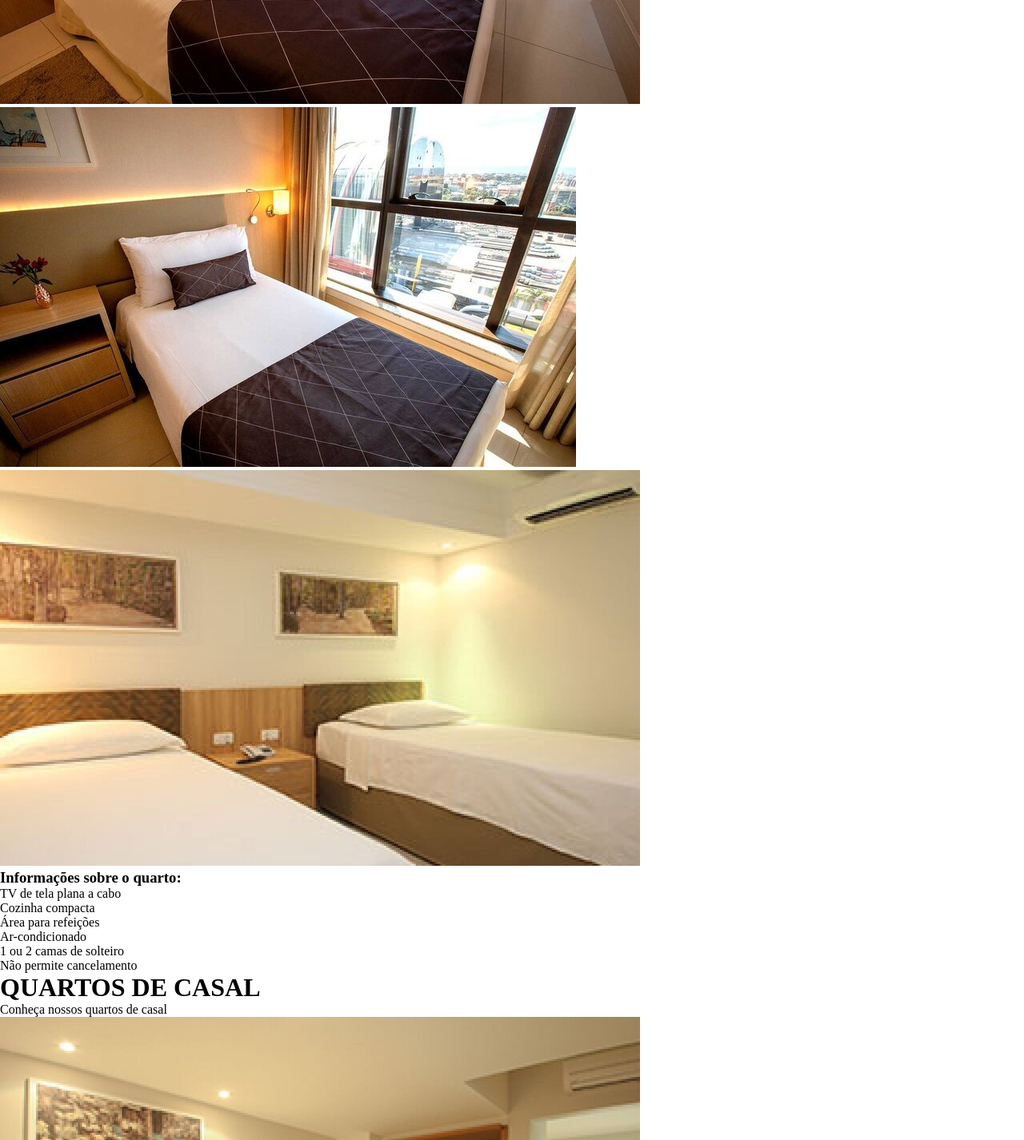
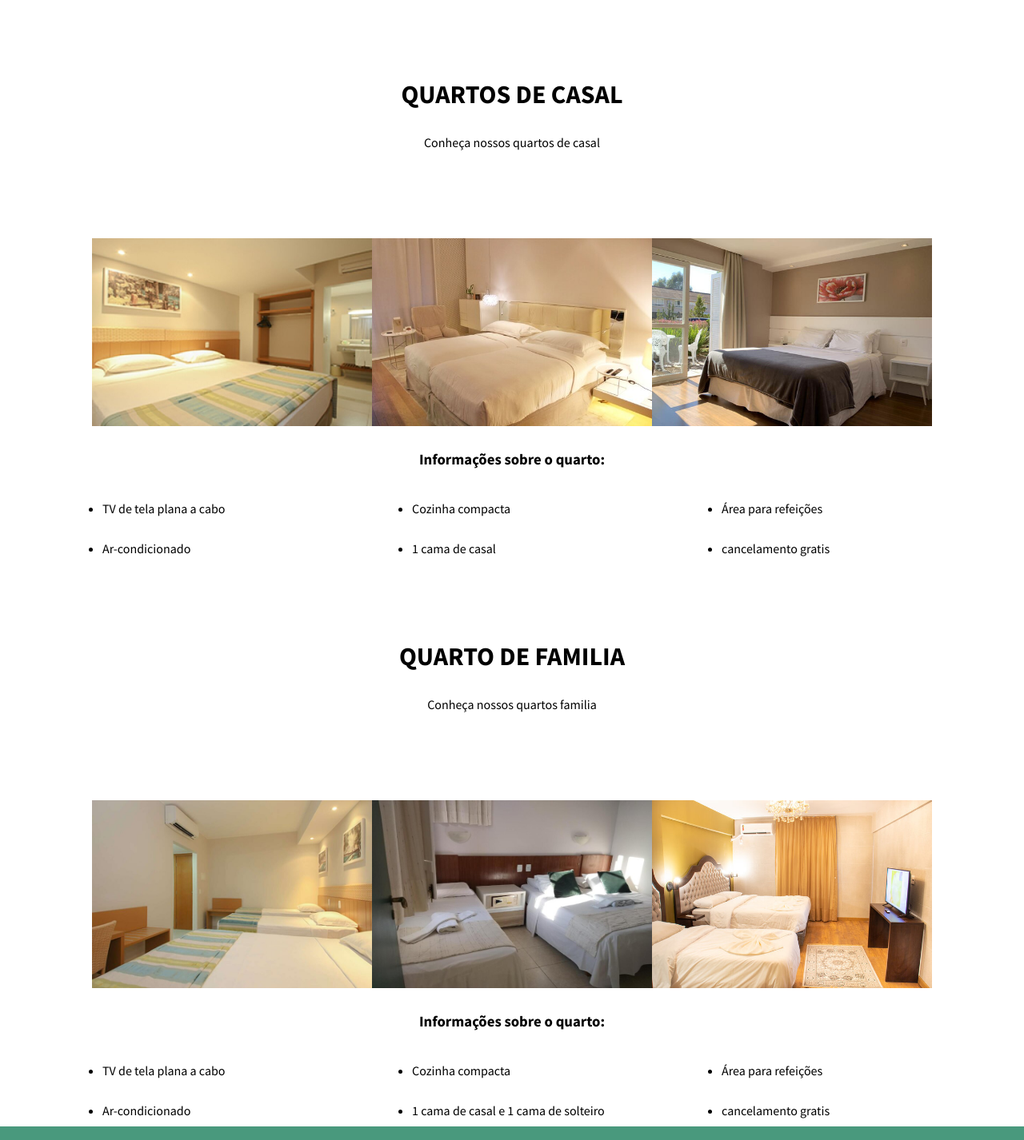
Before and after one commit to BrunoDark777/projeto-pousada, a plain HTML site: page quarto.html in a window 1280 px wide. Shown: the part 1020-2446 px from the top of the page at 80% size. Drawn offline with Linux system fonts and the light colour scheme.

Commit message:
CSS da pagina quartos finalizado

```diff
--- /dev/null
+++ b/css/estilo-quartos.css
@@ -0,0 +1,36 @@
+.banner-quartos{
+    height: 40vh;
+}
+
+.container-quartos img{
+    width: 350px;
+    height: 235px;
+    flex-grow: 1;
+}
+
+.quarto{
+    border: none;
+}
+
+.container-info2{
+    max-width: 1024px;
+    margin: 0 auto;
+    display: flex;
+    flex-direction: column;
+    align-items: center;
+    gap: 40px;
+}
+
+.lista-info{
+    display: flex;
+    margin-bottom: 10px;
+    justify-content: space-between;
+    align-items: center;
+    flex-wrap: wrap;
+    gap: 30px;
+}
+
+.lista-info li{
+    width: 250px;
+    text-align: left;
+}
--- a/quarto.html
+++ b/quarto.html
@@ -1,12 +1,18 @@
 <!DOCTYPE html>
 <html lang="pt-br">
+
 <head>
     <meta charset="UTF-8">
     <meta name="viewport" content="width=device-width, initial-scale=1.0">
     <link rel="stylesheet" href="css/estilo.css">
+    <link rel="stylesheet" href="css/estilo-quartos.css">
     <link rel="shortcut icon" href="imagens/pousada-favicon.png" type="image/x-icon">
+    <link
+        href="https://fonts.googleapis.com/css2?family=Source+Sans+Pro:ital,wght@0,200;0,300;0,400;0,600;0,700;0,900;1,200;1,300;1,400;1,600;1,700;1,900&display=swap"
+        rel="stylesheet" />
     <title>Quartos - Pousada Secreta</title>
 </head>
+
 <body>
     <div class="topo">
         <div class="container-topo limitar-secao">
@@ -23,24 +29,25 @@
     </div>
     <div class="conteudo">
         <div class="banner banner-quartos"></div>
-        <div class="" id="solteiro">
+        <div class="secao-container limitar-secao" id="solteiro">
+            <div class="container-descricao">
                 <h1>QUARTOS DE SOLTEIRO</h1>
                 <P>Conheça os nossos quartos de solteiro</P>
             </div>
-        <div>
-            <div>
-                <img src="imagens/quarto-solteiro1.jpg" alt="">
+            <div class="container-quartos">
+                <div class="quarto">
+                    <img src="imagens/quarto-solteiro1.jpg" alt="Quarto de Solteiro 1" title="Quarto de Solteiro 1">
                 </div>
-            <div>
-                <img src="imagens/quarto-solteiro2.jpg" alt="">
+                <div class="quarto">
+                    <img src="imagens/quarto-solteiro2.jpg" alt="Quarto de Solteiro 2" title="Quarto de Solteiro 2">
                 </div>
-            <div>
-                <img src="imagens/quarto-solteiro3.jpg" alt="">
+                <div class="quarto">
+                    <img src="imagens/quarto-solteiro3.jpg" alt="Quarto de Solteiro 3" title="Quarto de Solteiro 3">
                 </div>
             </div>
-        <div>
+            <div class="container-info container-info2">
                 <h3>Informações sobre o quarto:</h3>
-            <ul>
+                <ul class="lista-info">
                     <li>TV de tela plana a cabo</li>
                     <li>Cozinha compacta</li>
                     <li>Área para refeições</li>
@@ -49,26 +56,27 @@
                     <li>Não permite cancelamento</li>
                 </ul>
             </div>
+        </div>
 
-        <div class="" id="casal">
+        <div class="secao-container limitar-secao" id="casal">
+            <div class="container-descricao">
                 <h1>QUARTOS DE CASAL</h1>
                 <p>Conheça nossos quartos de casal</p>
             </div>
-        <div>
-            <div>
-                <img src="imagens/quarto-casal1.jpg" alt="">
+            <div class="container-quartos">
+                <div class="quarto">
+                    <img src="imagens/quarto-casal1.jpg" alt="Quarto de Casal 1" title="Quarto de Casal 1">
                 </div>
-            <div>
-                <img src="imagens/quarto-casal2.jpg" alt="">
+                <div class="quarto">
+                    <img src="imagens/quarto-casal2.jpg" alt="Quarto de Casal 2" title="Quarto de Casal 2">
                 </div>
-            <div>
-                <img src="imagens/quarto-casal3.jpg" alt="">
+                <div class="quarto">
+                    <img src="imagens/quarto-casal3.jpg" alt="Quarto de Casal 3" title="Quarto de Casal 3">
                 </div>
             </div>
-
-        <div>
+            <div class="container-info container-info2">
                 <h3>Informações sobre o quarto:</h3>
-            <ul>
+                <ul class="lista-info">
                     <li>TV de tela plana a cabo</li>
                     <li>Cozinha compacta</li>
                     <li>Área para refeições</li>
@@ -77,27 +85,27 @@
                     <li>cancelamento gratis</li>
                 </ul>
             </div>
+        </div>
 
-        <div class="" id="familia">
+        <div class="secao-container limitar-secao" id="familia">
+            <div class="container-descricao">
                 <h1>QUARTO DE FAMILIA</h1>
                 <p>Conheça nossos quartos familia</p>
             </div>
-
-        <div class="">
-            <div>
-                <img src="imagens/quarto-familia1.jpg" alt="">
+            <div class="container-quartos">
+                <div class="quarto">
+                    <img src="imagens/quarto-familia1.jpg" alt="Quarto Familia 1" title="Quarto Familia 1">
                 </div>
-            <div>
-                <img src="imagens/quarto-familia2.jpg" alt="">
+                <div class="quarto">
+                    <img src="imagens/quarto-familia2.jpg" alt="Quarto Familia 2" title="Quarto Familia 2">
                 </div>
-            <div>
-                <img src="imagens/quarto-familia3.jpg" alt="">
+                <div class="quarto">
+                    <img src="imagens/quarto-familia3.jpg" alt="Quarto Familia 3" title="Quarto Familia 3">
                 </div>
             </div>
-
-        <div>
+            <div class="container-info container-info2">
                 <h3>Informações sobre o quarto:</h3>
-            <ul>
+                <ul class="lista-info">
                     <li>TV de tela plana a cabo</li>
                     <li>Cozinha compacta</li>
                     <li>Área para refeições</li>
@@ -105,6 +113,7 @@
                     <li>1 cama de casal e 1 cama de solteiro</li>
                     <li>cancelamento gratis</li>
                 </ul>
+            </div>
         </div>
     </div>
 
@@ -128,7 +137,8 @@
             </div>
 
             <div class="card-rodape">
-                <a href="https://www.booking.com/searchresults.pt-br.html?aid=375635;label=msn-wLZ0m4wRNI00wFHQAaaO3w-79920787059858%3Atikwd-79920803013016%3Aaud-808219487%3Aloc-20%3Aneo%3Amte%3Adec%3Aqsbooking;sid=9ca5cbe6c9db71b34b98c0738ea780f4;dest_id=-666610;dest_type=city&" target="_blank">
+                <a href="https://www.booking.com/searchresults.pt-br.html?aid=375635;label=msn-wLZ0m4wRNI00wFHQAaaO3w-79920787059858%3Atikwd-79920803013016%3Aaud-808219487%3Aloc-20%3Aneo%3Amte%3Adec%3Aqsbooking;sid=9ca5cbe6c9db71b34b98c0738ea780f4;dest_id=-666610;dest_type=city&"
+                    target="_blank">
                     <img src="imagens/icones/calendario.png" alt="icone calendario" title="icone calendario">
                     <p>Faça sua reserva pelo Booking.com</p>
                 </a>
@@ -139,4 +149,5 @@
         </div>
     </div>
 </body>
+
 </html>
```
Lines whose indentation alone changed are shown as unchanged.
